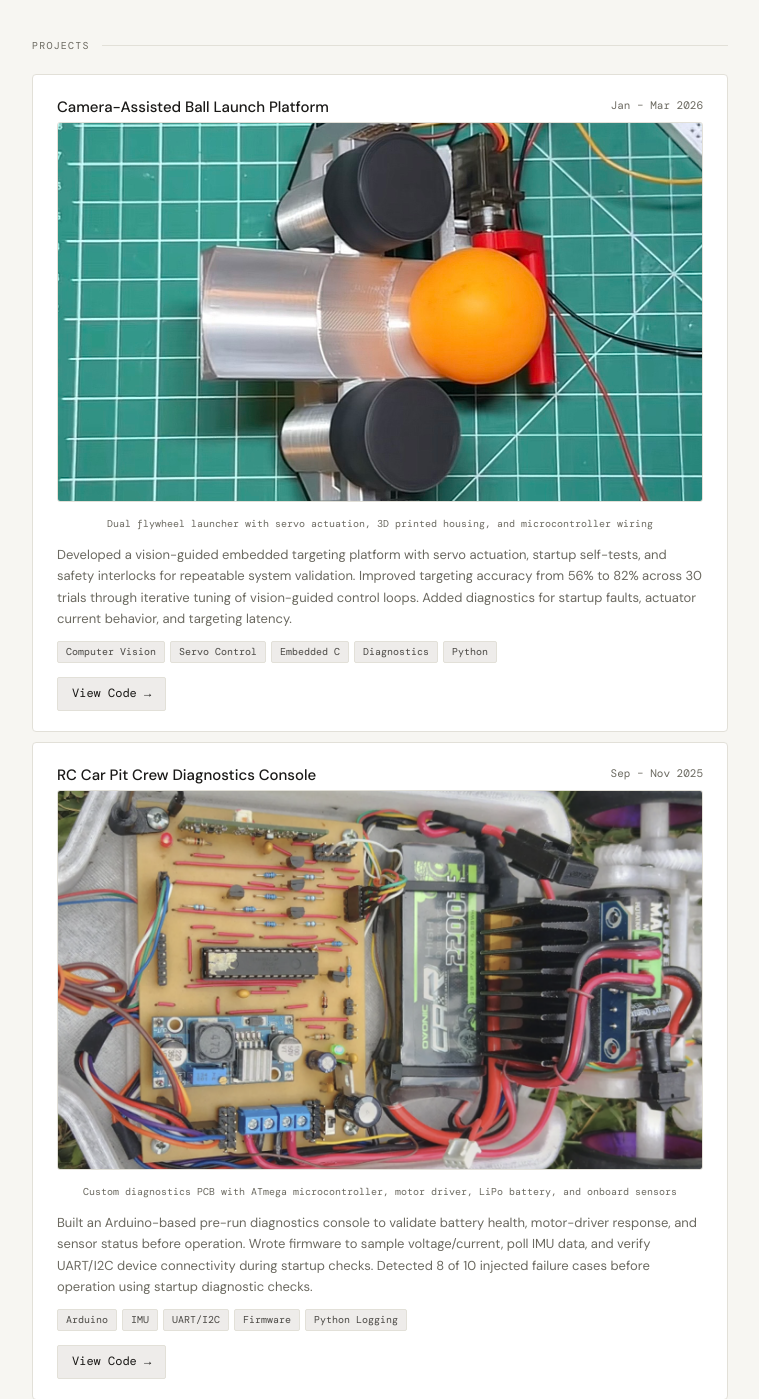
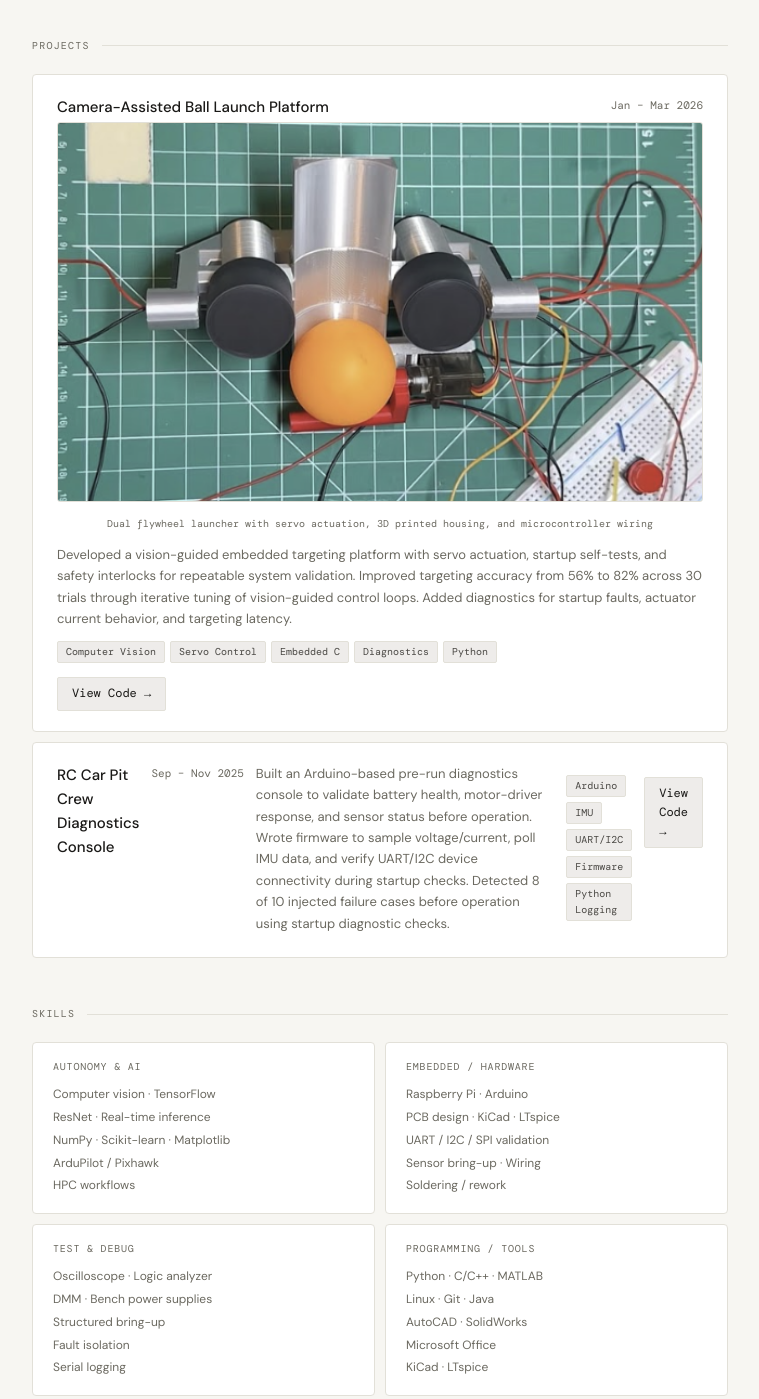
Before and after one commit to charlee2225/charlee2225.github.io, a plain HTML site: page index.html in a window 1280 px wide. Shown: the part 1680-3079 px from the top of the page, without its empty margins (260-1019 px from the left). Drawn offline with nearby package versions, Linux system fonts and the light colour scheme.

Commit message:
Update index.html

```diff
--- a/index.html
+++ b/index.html
@@ -509,7 +509,7 @@
         <div class="card-title">Camera-Assisted Ball Launch Platform</div>
         <div class="card-date">Jan – Mar 2026</div>
       </div>
-      <img class="project-img" src="launcher.jpg" alt="Dual flywheel ball launcher with 3D printed housing, servo mechanism, and breadboard controller">
+      <img class="project-img" src="launcher.png" alt="Dual flywheel ball launcher with 3D printed housing, servo mechanism, and breadboard controller">
       <div class="img-caption">Dual flywheel launcher with servo actuation, 3D printed housing, and microcontroller wiring</div>
       <div class="card-body">
         Developed a vision-guided embedded targeting platform with servo actuation, startup self-tests, and safety interlocks for repeatable system validation. Improved targeting accuracy from 56% to 82% across 30 trials through iterative tuning of vision-guided control loops. Added diagnostics for startup faults, actuator current behavior, and targeting latency.
@@ -530,9 +530,6 @@
       <div class="card-top">
         <div class="card-title">RC Car Pit Crew Diagnostics Console</div>
         <div class="card-date">Sep – Nov 2025</div>
-      </div>
-      <img class="project-img" src="rccar.png" alt="Custom PCB with ATmega microcontroller, LiPo battery, motor driver, and full wiring harness inside RC car chassis">
-      <div class="img-caption">Custom diagnostics PCB with ATmega microcontroller, motor driver, LiPo battery, and onboard sensors</div>
       <div class="card-body">
         Built an Arduino-based pre-run diagnostics console to validate battery health, motor-driver response, and sensor status before operation. Wrote firmware to sample voltage/current, poll IMU data, and verify UART/I2C device connectivity during startup checks. Detected 8 of 10 injected failure cases before operation using startup diagnostic checks.
       </div>
```
